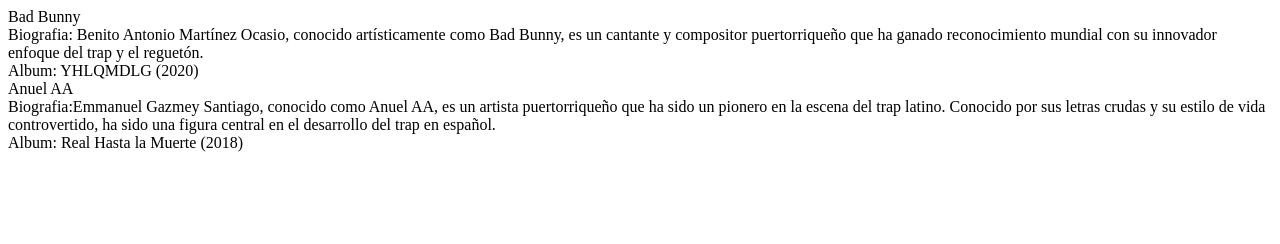
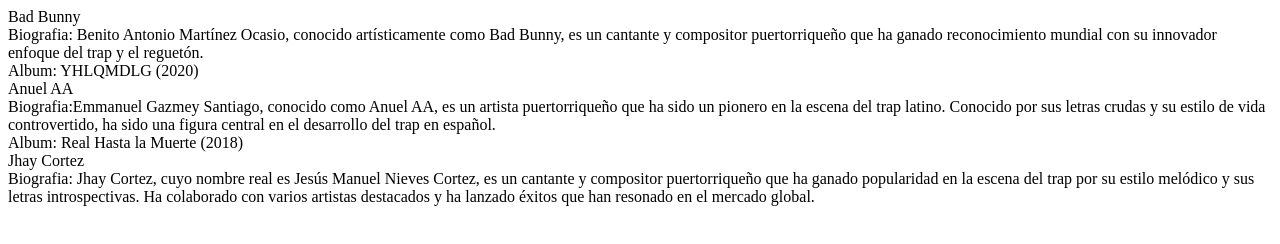
Before and after one commit to MauroC18/punto4_parcial, a plain HTML site: page index.html in a window 1280 px wide. Drawn offline with Linux system fonts and the light colour scheme.

Commit message:
Nombre 3 y bio

```diff
--- a/index.html
+++ b/index.html
@@ -13,5 +13,9 @@
     <div>Anuel AA</div>
     <div>Biografia:Emmanuel Gazmey Santiago, conocido como Anuel AA, es un artista puertorriqueño que ha sido un pionero en la escena del trap latino. Conocido por sus letras crudas y su estilo de vida controvertido, ha sido una figura central en el desarrollo del trap en español. </div>
     <div>Album: Real Hasta la Muerte (2018)</div>
+
+    <div>Jhay Cortez</div>
+    <div>Biografia: Jhay Cortez, cuyo nombre real es Jesús Manuel Nieves Cortez, es un cantante y compositor puertorriqueño que ha ganado popularidad en la escena del trap por su estilo melódico y sus letras introspectivas. Ha colaborado con varios artistas destacados y ha lanzado éxitos que han resonado en el mercado global.</div>
+
 </body>
 </html>
```
